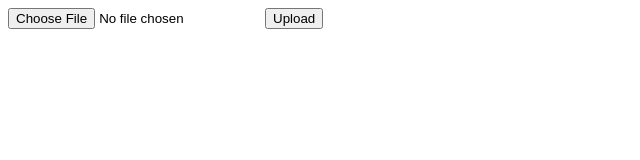
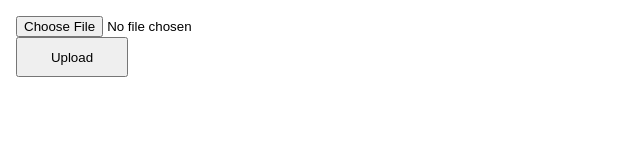
Before and after one commit to pidizman/basic-API-in-TypeScript, a website: page html/index.html in a window 1280 px wide. Shown: the whole page, without its empty margins (0-640 px from the left). Drawn offline with Linux system fonts and the light colour scheme.

Commit message:
make style

```diff
--- a/html/index.html
+++ b/html/index.html
@@ -1,12 +1,23 @@
 <!DOCTYPE html>
 <html>
   <head>
-
+    <title>Img Uploader!</title>
+    <style>
+      form{
+        display: flex;
+        flex-direction: column;
+        padding: 0.5rem;
+      }
+      .sub{
+        width: 7rem;
+        height: 2.5rem;
+      }
+    </style>
   </head>
   <body>
     <form method="post" action="/" enctype="multipart/form-data">
       <input type="file" name="file"/>
-      <input type="submit" value="Upload"/>
+      <input class="sub" type="submit" value="Upload"/>
     </form>
   </body>
 </html>
```
Also changed, not shown: index.ts (+6 -2 lines).
